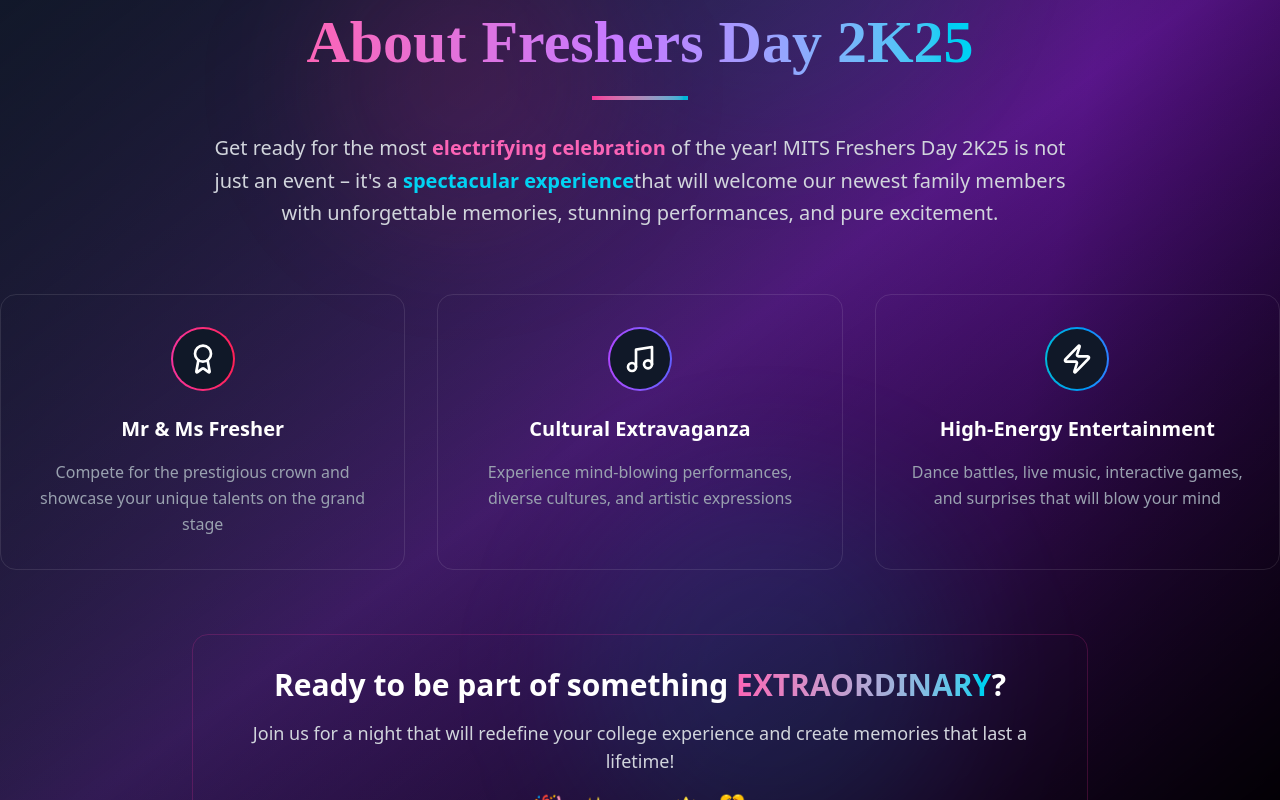
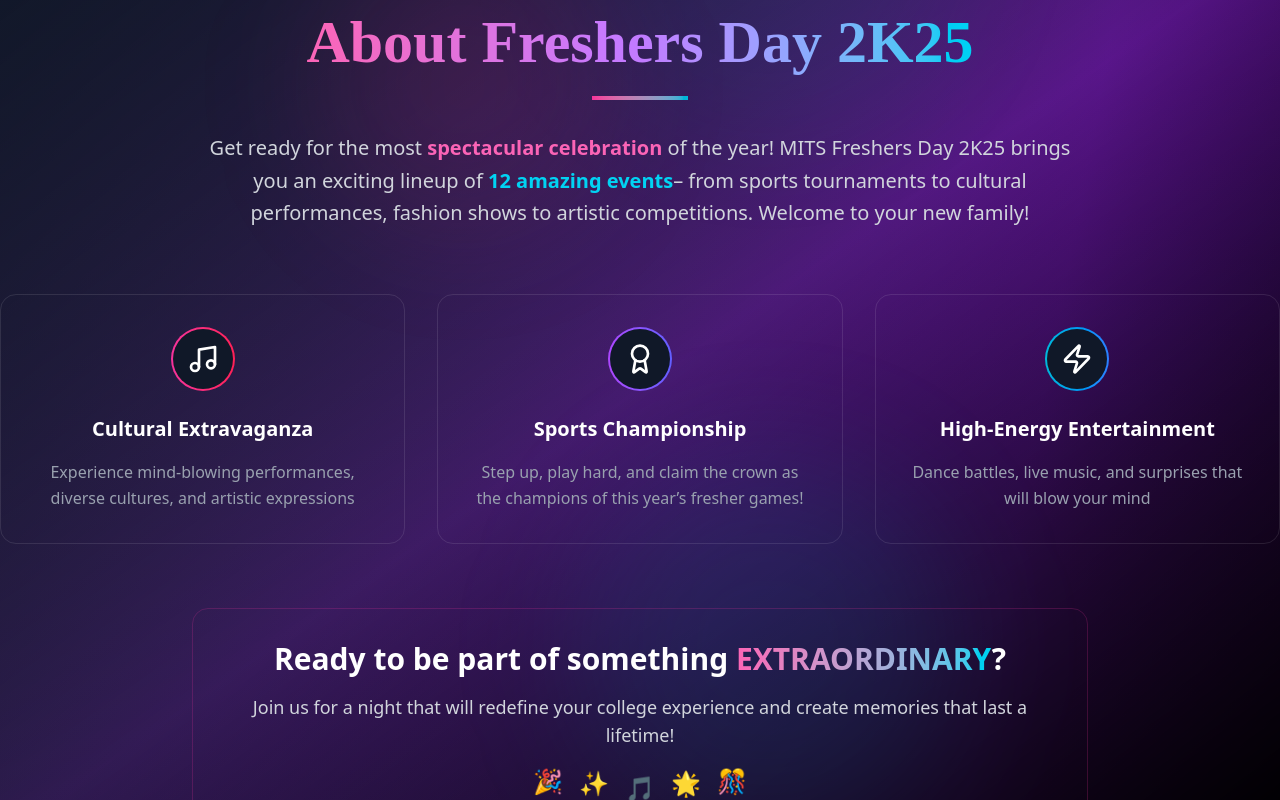
Before and after one commit to MaheshKumar1533/MITS-FreshersDay, a React (Vite) app: page / in a window 1280 px wide. Shown: the part 860-1660 px from the top of the page. Built offline with nearby package versions, Linux system fonts and the light colour scheme.

Commit message:
Update README, components, and HTML for MITS Freshers Day 2K25 event details and enhancements

```diff
--- a/index.html
+++ b/index.html
@@ -5,7 +5,7 @@
     <link rel="icon" type="image/svg+xml" href="/vite.svg" />
     <meta name="viewport" content="width=device-width, initial-scale=1.0" />
     <link href="/src/App.css" rel="stylesheet">
-    <title>fd</title>
+    <title>MITS Freshers Day 2K25</title>
   </head>
   <body>
     <div id="root"></div>
--- a/src/components/About.jsx
+++ b/src/components/About.jsx
@@ -22,9 +22,9 @@
           </h2>
           <div className="w-16 sm:w-20 md:w-24 h-1 bg-gradient-to-r from-pink-500 to-cyan-500 mx-auto mb-6 sm:mb-8"></div>
           <p className="text-sm sm:text-base md:text-lg lg:text-xl text-gray-300 max-w-2xl sm:max-w-3xl md:max-w-4xl mx-auto leading-relaxed px-4">
-            Get ready for the most <span className="text-pink-400 font-semibold">electrifying celebration</span> of the year!
-            MITS Freshers Day 2K25 is not just an event – it's a <span className="text-cyan-400 font-semibold">spectacular experience</span>
-            that will welcome our newest family members with unforgettable memories, stunning performances, and pure excitement.
+            Get ready for the most <span className="text-pink-400 font-semibold">spectacular celebration</span> of the year!
+            MITS Freshers Day 2K25 brings you an exciting lineup of <span className="text-cyan-400 font-semibold">12 amazing events</span>
+            – from sports tournaments to cultural performances, fashion shows to artistic competitions. Welcome to your new family!
           </p>
         </div>
 
@@ -32,17 +32,17 @@
         <div className="grid grid-cols-1 md:grid-cols-2 lg:grid-cols-3 gap-4 sm:gap-6 md:gap-8">
           {[
             {
-              icon: Award,
-              title: 'Mr & Ms Fresher',
-              description: 'Compete for the prestigious crown and showcase your unique talents on the grand stage',
+              icon: Music,
+              title: 'Cultural Extravaganza',
+              description: 'Experience mind-blowing performances, diverse cultures, and artistic expressions',
               color: 'from-pink-500 to-rose-500',
               bgColor: 'bg-pink-500/10',
               delay: '0s'
             },
             {
-              icon: Music,
-              title: 'Cultural Extravaganza',
-              description: 'Experience mind-blowing performances, diverse cultures, and artistic expressions',
+              icon: Award,
+              title: 'Sports Championship',
+              description: 'Step up, play hard, and claim the crown as the champions of this year’s fresher games!',
               color: 'from-purple-500 to-indigo-500',
               bgColor: 'bg-purple-500/10',
               delay: '0.2s'
@@ -50,7 +50,7 @@
             {
               icon: Zap,
               title: 'High-Energy Entertainment',
-              description: 'Dance battles, live music, interactive games, and surprises that will blow your mind',
+              description: 'Dance battles, live music, and surprises that will blow your mind',
               color: 'from-cyan-500 to-blue-500',
               bgColor: 'bg-cyan-500/10',
               delay: '0.4s'
--- a/src/components/Contact.jsx
+++ b/src/components/Contact.jsx
@@ -35,14 +35,19 @@
     },
     {
       icon: Phone,
-      title: 'Call Us',
-      details: ['+91 8571234567', '+91 8571234568'],
+      title: 'Event Coordinators',
+      details: [
+        'V. Harshavardhan: +91 76708 22609',
+        'P. Jayaram Reddy: +91 79819 55627',
+        'M. Harsha Vardhan (Culturals): +91 81437 67320',
+        'V. Wazid (Sports): +91 82474 32448',
+      ],
       color: 'from-purple-500 to-indigo-500'
     },
     {
       icon: Mail,
       title: 'Email Us',
-      details: ['info@mits.ac.in', 'freshersday@mits.ac.in'],
+      details: ['sac@mits.ac.in'],
       color: 'from-cyan-500 to-blue-500'
     }
   ];
@@ -215,7 +220,7 @@
             </p>
             <div className="flex justify-center items-center space-x-4">
               <Phone className="w-6 h-6 text-pink-400 animate-pulse" />
-              <span className="text-2xl font-bold text-white">+91 8571234567</span>
+              <span className="text-xl font-bold text-white">+91 76708 22609 / +91 81437 67320</span>
             </div>
           </div>
         </div>
--- a/src/components/Events.jsx
+++ b/src/components/Events.jsx
@@ -4,44 +4,100 @@
 const Events = () => {
   const events = [
     {
-      icon: Music,
-      title: 'Vocal Showdown',
-      description: 'Unleash your inner rockstar! Showcase your vocal talents and mesmerize the audience with your melodious voice.',
+      icon: Users,
+      title: 'Tug of War',
+      description: 'Test your team strength and coordination in this classic battle of power! Compete in separate boys and girls categories.',
       registerLink: '#',
       color: 'from-pink-500 to-rose-500',
       bgGlow: 'pink-500/20'
     },
     {
-      icon: Users,
-      title: 'Dance Battle',
-      description: 'Move to the beat! Express yourself through electrifying dance moves and captivate everyone with your rhythm.',
+      icon: Gamepad2,
+      title: 'Chess',
+      description: 'Battle of minds! Showcase your strategic thinking and checkmate your opponents in this classic game of intellect.',
       registerLink: '#',
       color: 'from-purple-500 to-indigo-500',
       bgGlow: 'purple-500/20'
     },
     {
+      icon: Gamepad2,
+      title: 'Carroms',
+      description: 'Strike and pocket! Display your precision and skill in this popular indoor board game competition.',
+      registerLink: '#',
+      color: 'from-cyan-500 to-blue-500',
+      bgGlow: 'cyan-500/20'
+    },
+    {
       icon: Award,
-      title: 'Mr & Ms Fresher',
-      description: 'The ultimate crown awaits! Compete for the most prestigious title and become the royalty of the evening.',
+      title: 'Shotput',
+      description: 'Show your strength! Compete in this track and field event and see how far you can throw.',
+      registerLink: '#',
+      color: 'from-orange-500 to-red-500',
+      bgGlow: 'orange-500/20'
+    },
+    {
+      icon: Users,
+      title: 'Throw Ball',
+      description: 'Team spirit meets athleticism! Join the thrilling throw ball tournament and score big with your team.',
+      registerLink: '#',
+      color: 'from-green-500 to-emerald-500',
+      bgGlow: 'green-500/20'
+    },
+    {
+      icon: Award,
+      title: 'Cricket',
+      description: 'Unleash your cricketing prowess! Bat, bowl, and field your way to victory in the ultimate cricket showdown.',
+      registerLink: '#',
+      color: 'from-blue-500 to-indigo-500',
+      bgGlow: 'blue-500/20'
+    },
+    {
+      icon: Palette,
+      title: 'Drama Delites',
+      description: 'Lights, camera, action! Bring stories to life with your dramatic performances and theatrical flair.',
+      registerLink: '#',
+      color: 'from-purple-500 to-pink-500',
+      bgGlow: 'purple-500/20'
+    },
+    {
+      icon: Award,
+      title: 'Fashion Fanatics',
+      description: 'Walk the ramp with confidence! Showcase your style, personality, and fashion sense in this glamorous event.',
+      registerLink: '#',
+      color: 'from-pink-500 to-purple-500',
+      bgGlow: 'pink-500/20'
+    },
+    {
+      icon: Music,
+      title: 'Beat Bash',
+      description: 'Feel the rhythm! Show off your electrifying dance moves and groove to the beat in this ultimate dance battle.',
+      registerLink: '#',
+      color: 'from-red-500 to-orange-500',
+      bgGlow: 'red-500/20'
+    },
+    {
+      icon: Music,
+      title: 'Melody Madness',
+      description: 'Hit the high notes! Showcase your vocal talents and mesmerize the audience with your melodious voice.',
+      registerLink: '#',
+      color: 'from-cyan-500 to-teal-500',
+      bgGlow: 'cyan-500/20'
+    },
+    {
+      icon: Palette,
+      title: 'Artistry',
+      description: 'Unleash your creativity! Paint, sketch, and create stunning visual masterpieces in this artistic competition.',
       registerLink: '#',
       color: 'from-yellow-500 to-orange-500',
       bgGlow: 'yellow-500/20'
     },
     {
       icon: Palette,
-      title: 'Cultural Fiesta',
-      description: 'Celebrate diversity! Participate in vibrant cultural performances and showcase your rich heritage.',
+      title: 'Insta Flick',
+      description: 'Capture the moment! Show your photography skills and create Instagram-worthy shots that tell a story.',
       registerLink: '#',
-      color: 'from-green-500 to-emerald-500',
-      bgGlow: 'green-500/20'
-    },
-    {
-      icon: Gamepad2,
-      title: 'Tech Challenge Arena',
-      description: 'Battle of minds! Engage in exciting technical challenges and brain-teasing activities that push your limits.',
-      registerLink: '#',
-      color: 'from-cyan-500 to-blue-500',
-      bgGlow: 'cyan-500/20'
+      color: 'from-indigo-500 to-purple-500',
+      bgGlow: 'indigo-500/20'
     }
   ];
 
@@ -69,7 +125,7 @@
             and create <span className="text-pink-400 font-semibold">unforgettable moments</span>.
           </p>
         </div>        {/* Events Grid */}
-        <div className="grid grid-cols-1 md:grid-cols-2 lg:grid-cols-3 gap-4 sm:gap-6 md:gap-8">
+        <div className="grid grid-cols-1 md:grid-cols-2 lg:grid-cols-3 xl:grid-cols-4 gap-4 sm:gap-6 md:gap-8">
           {events.map((event, index) => (
             <div
               key={index}
--- a/src/components/Footer.jsx
+++ b/src/components/Footer.jsx
@@ -19,11 +19,11 @@
     {
       title: 'Epic Events',
       links: [
-        { name: 'Vocal Showdown', href: '#events' },
-        { name: 'Dance Battle', href: '#events' },
-        { name: 'Mr & Ms Fresher', href: '#events' },
-        { name: 'Cultural Fiesta', href: '#events' },
-        { name: 'Tech Challenge', href: '#events' }
+        { name: 'Tug of War', href: '#events' },
+        { name: 'Cricket & Sports', href: '#events' },
+        { name: 'Drama Delites', href: '#events' },
+        { name: 'Fashion Fanatics', href: '#events' },
+        { name: 'Beat Bash & Melody', href: '#events' }
       ]
     },
     {
@@ -31,8 +31,8 @@
       content: [
         'Angallu, Madanapalle-517325',
         'Annamayya District, AP, India',
-        'info@mits.ac.in',
-        '+91 8571234567'
+        'sac@mits.ac.in',
+        'www.mits.ac.in'
       ]
     }
   ];
--- a/src/components/Hero.jsx
+++ b/src/components/Hero.jsx
@@ -84,7 +84,7 @@
           </div>
           <div className="flex items-center gap-2 glass-effect px-3 sm:px-4 py-2 rounded-full">
             <MapPin className="w-4 h-4 sm:w-5 sm:h-5 text-pink-400" />
-            <span className="text-white font-medium">MITS Campus</span>
+            <span className="text-white font-medium">Open Auditorium, Opp. Shiva Block</span>
           </div>
         </div>
 
--- a/src/components/PosterChatbot.jsx
+++ b/src/components/PosterChatbot.jsx
@@ -5,12 +5,12 @@
   if (!show) return null;
 
   const eventHighlights = [
-    { icon: '🎤', text: 'Vocal Showdown & Dance Battle' },
-    { icon: '👑', text: 'Mr & Ms Fresher Contest' },
-    { icon: '🎨', text: 'Cultural Fiesta Extravaganza' },
-    { icon: '🎮', text: 'Tech Challenge Arena' },
-    { icon: '🎁', text: 'Amazing Prizes & Exclusive Gifts' },
-    { icon: '✨', text: 'Surprise Celebrity Performances' }
+    { icon: '💪', text: 'Tug of War & Sports Events' },
+    { icon: '🏏', text: 'Cricket, Throw Ball & Shotput' },
+    { icon: '�', text: 'Drama Delites & Fashion Fanatics' },
+    { icon: '�', text: 'Beat Bash & Melody Madness' },
+    { icon: '�', text: 'Artistry & Insta Flick' },
+    { icon: '♟️', text: 'Chess & Carroms Tournaments' }
   ];
 
   return (
@@ -81,7 +81,7 @@
                   </div>
                   <div className="flex items-center gap-2 glass-effect px-3 py-1 rounded-full">
                     <MapPin className="w-4 h-4 text-purple-400" />
-                    <span className="text-white text-sm font-medium">MITS Campus</span>
+                    <span className="text-white text-sm font-medium">Open Auditorium</span>
                   </div>
                 </div>
               </div>
@@ -134,20 +134,20 @@
                 </h4>
                 <div className="grid grid-cols-2 gap-3 text-sm">
                   <div className="text-center">
-                    <span className="text-pink-400 font-semibold">� Live DJ</span>
-                    <p className="text-gray-400">Non-stop music</p>
+                    <span className="text-pink-400 font-semibold">🏆 12 Events</span>
+                    <p className="text-gray-400">Multiple categories</p>
                   </div>
                   <div className="text-center">
                     <span className="text-cyan-400 font-semibold">📸 Photo Booth</span>
                     <p className="text-gray-400">Capture memories</p>
                   </div>
                   <div className="text-center">
-                    <span className="text-purple-400 font-semibold">� Food & Drinks</span>
-                    <p className="text-gray-400">Complimentary</p>
+                    <span className="text-purple-400 font-semibold">🏅 Prizes</span>
+                    <p className="text-gray-400">For all winners</p>
                   </div>
                   <div className="text-center">
-                    <span className="text-yellow-400 font-semibold">🎁 Goody Bags</span>
-                    <p className="text-gray-400">For everyone</p>
+                    <span className="text-yellow-400 font-semibold">� Fun & Glory</span>
+                    <p className="text-gray-400">Unforgettable</p>
                   </div>
                 </div>
               </div>
```
Also changed, not shown: 1 other file (tests, documents, lock files or other folders).
